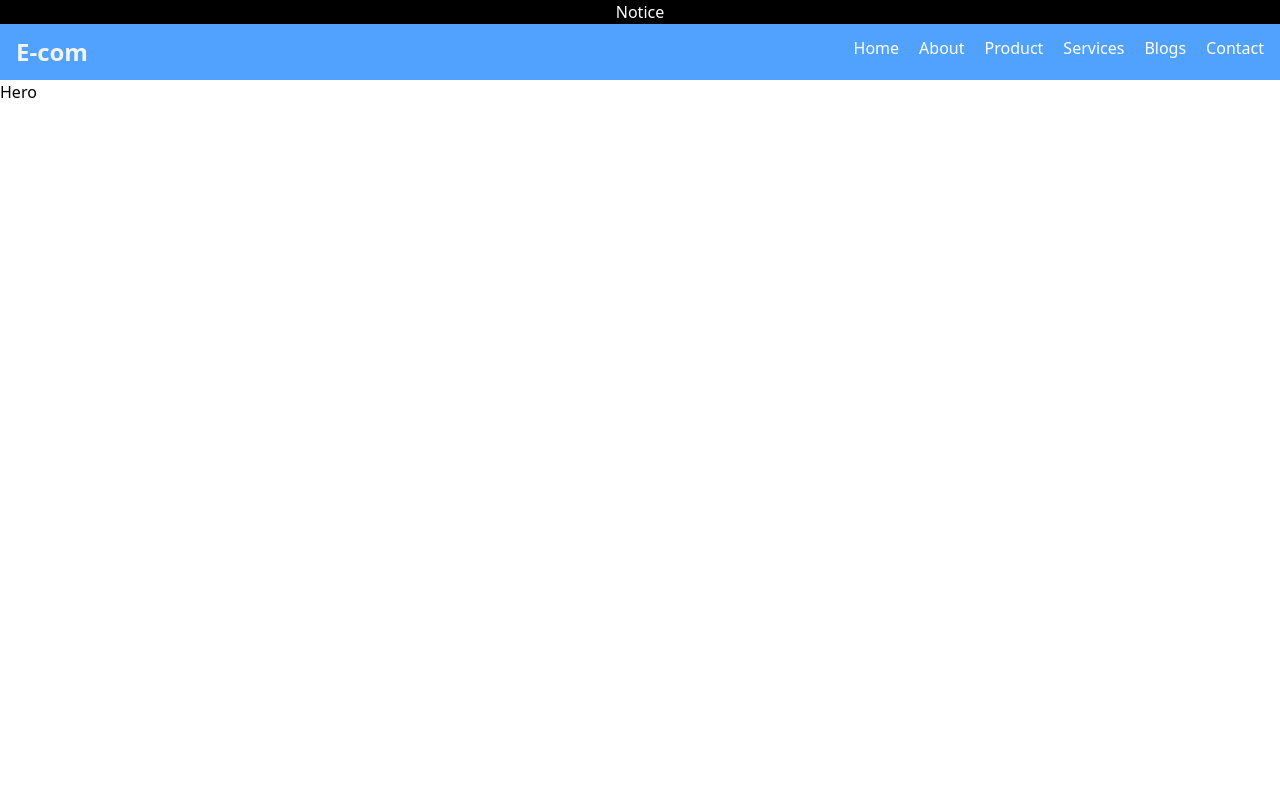
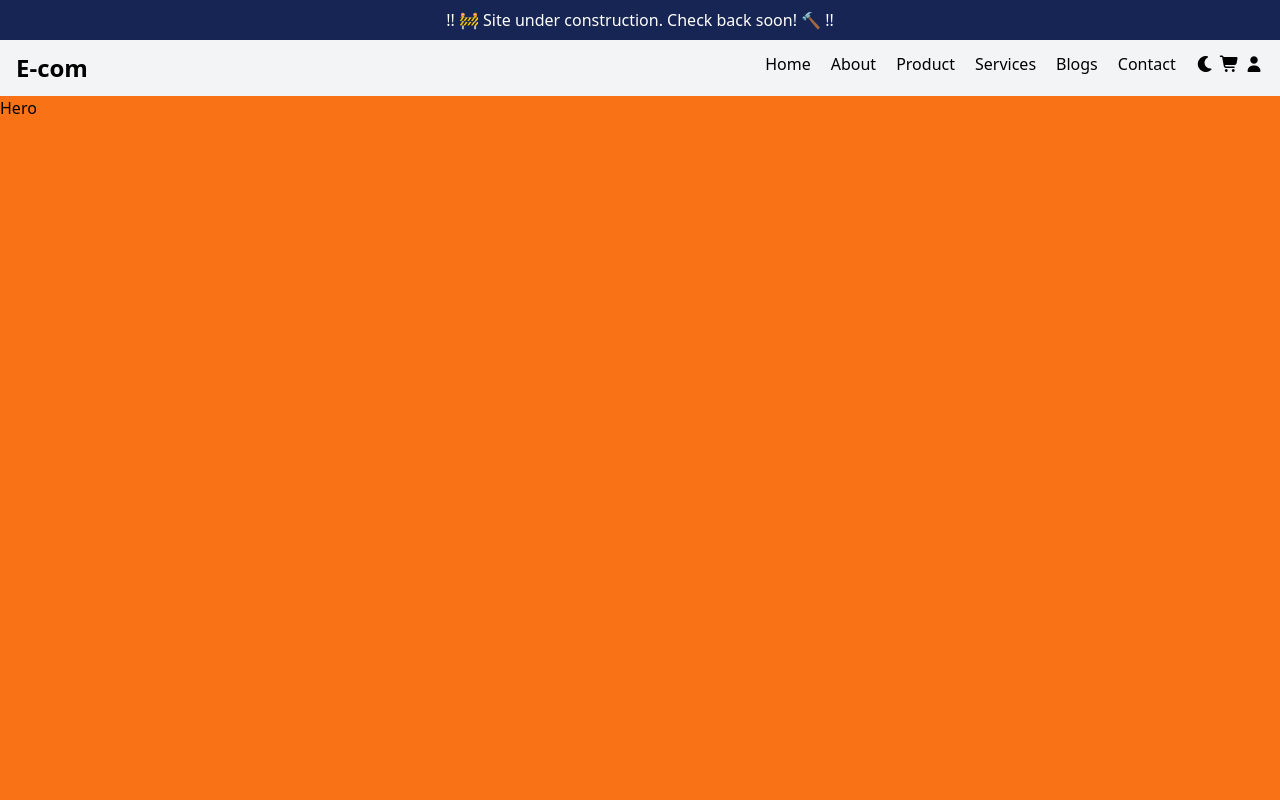
Before and after one commit to asmik-x05/tailwind-project, a plain HTML site: page index.html in a window 1280 px wide. Shown: the top 800 px of the page. Drawn offline with nearby package versions, Linux system fonts and the light colour scheme.

Commit message:
nav half done

```diff
--- a/index.html
+++ b/index.html
@@ -4,18 +4,32 @@
     <meta charset="UTF-8">
     <meta name="viewport" content="width=device-width, initial-scale=1.0">
     <title>E-commerce</title>
-        <script src="https://cdn.jsdelivr.net/npm/@tailwindcss/browser@4"></script>
-            <!-- <script src="https://cdn.tailwindcss.com"></script>    -->
+    <link rel="stylesheet" href="https://cdnjs.cloudflare.com/ajax/libs/font-awesome/7.0.1/css/all.min.css"/>
+          <script src="https://cdn.tailwindcss.com"></script>
+           <script>
+           tailwind.config={
+            darkMode: "class",
+            theme:{
+                extend:{
+                colors:{
+                    primary:"#3b82f6"
+                }
+            }
+            }
+           };
+
+           </script>
 
 </head>
-<body>
+<body class="light">
     <!-- this is part is for top notice and navbar  -->
-    <header class="bg-blue-400 text-white">
-        <div class="text-center bg-black w">Notice</div>
+      <div class="text-center text-white bg-blue-950 py-2 dark:bg-white dark:text-black">!! 🚧 Site under construction. Check back soon! 🔨 !!</div>
+    <header class="bg-gray-100 sticky top-0 z-10 dark:bg-gray-800 dark:text-white">
+
         <div class="container mx-auto py-3">
 
         <div class= "flex justify-between px-4">
-            <h1 class="text-2xl font-semibold text-gray-100"><a href="index.html">E-com</a></h1>
+            <h1 class="text-2xl font-semibold"><a href="index.html">E-com</a></h1>
             <nav class="hidden sm:block">
                 <div class="flex gap-5">
             <a href="#">Home</a>
@@ -24,21 +38,28 @@
             <a href="#">Services</a>
             <a href="#">Blogs</a>
             <a href="#">Contact</a>
+
+             <div>
+                <a href="#" class="fa-solid fa-moon"></a>
+                <a href="#" class="fa-solid fa-cart-shopping"></a>
+                <a href="#" class="fa-solid fa-user"></a>
             </div>
+            </div>
+
         </nav>
         </div>
         </div>
     </header>
     <main>
-        <section class="w-full h-screen bg-white">Hero</section>
+        <section class="w-full h-screen bg-orange-500">Hero</section>
         <section class="w-full h-screen bg-green-400">Features: Why us</section>
         <section class="w-full h-screen bg-red-400">Popular services</section>
         <section class="w-full h-screen bg-pink-400">best seller</section>
         <section class="w-full h-screen bg-blue-400">iteam1</section>
         <section class="w-full h-screen bg-orange-400">Form</section>
-        <section class="w-full h-screen bg-teal-400">iteam2</section>
+
     </main>
-    <footer></footer>
+    <footer class="w-full h-screen bg-teal-400"></footer>
 
 </body>
 </html>
```
